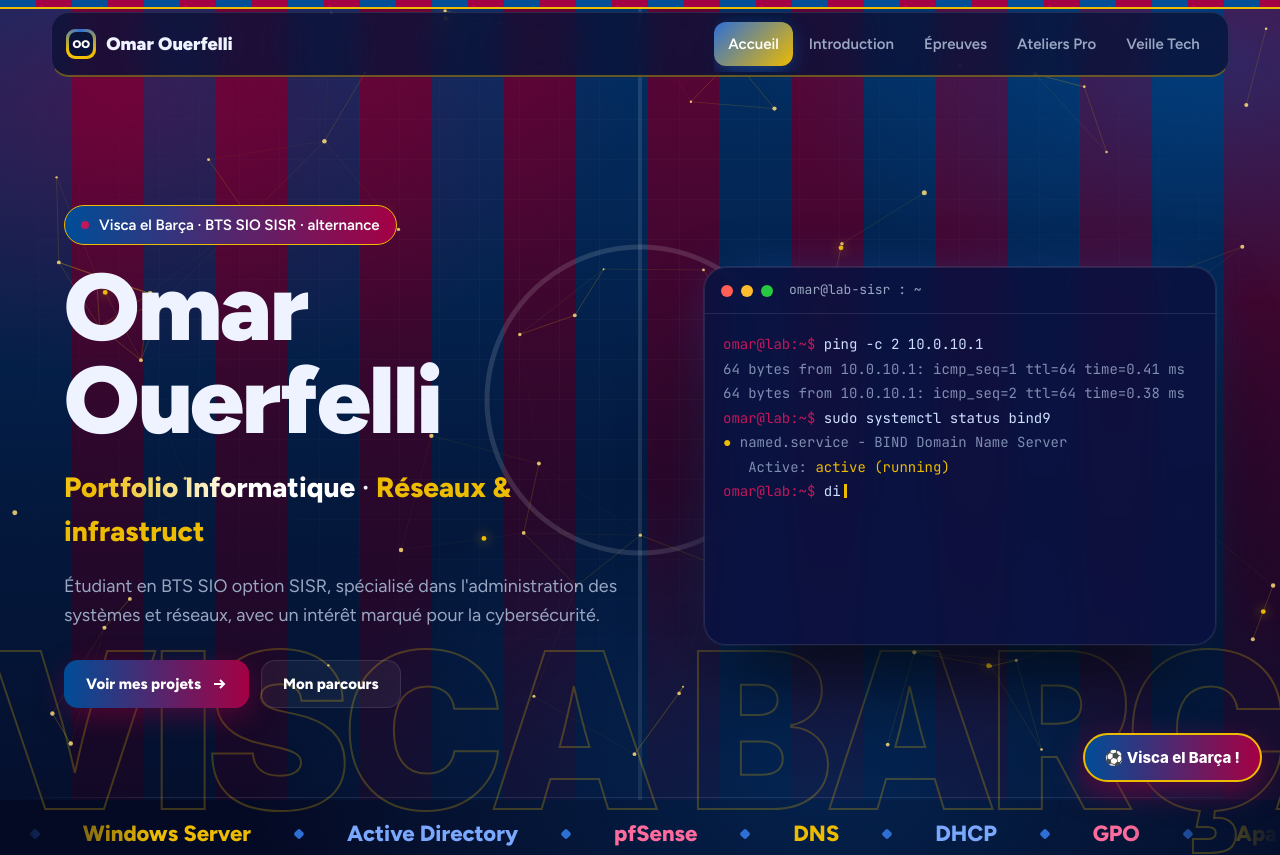
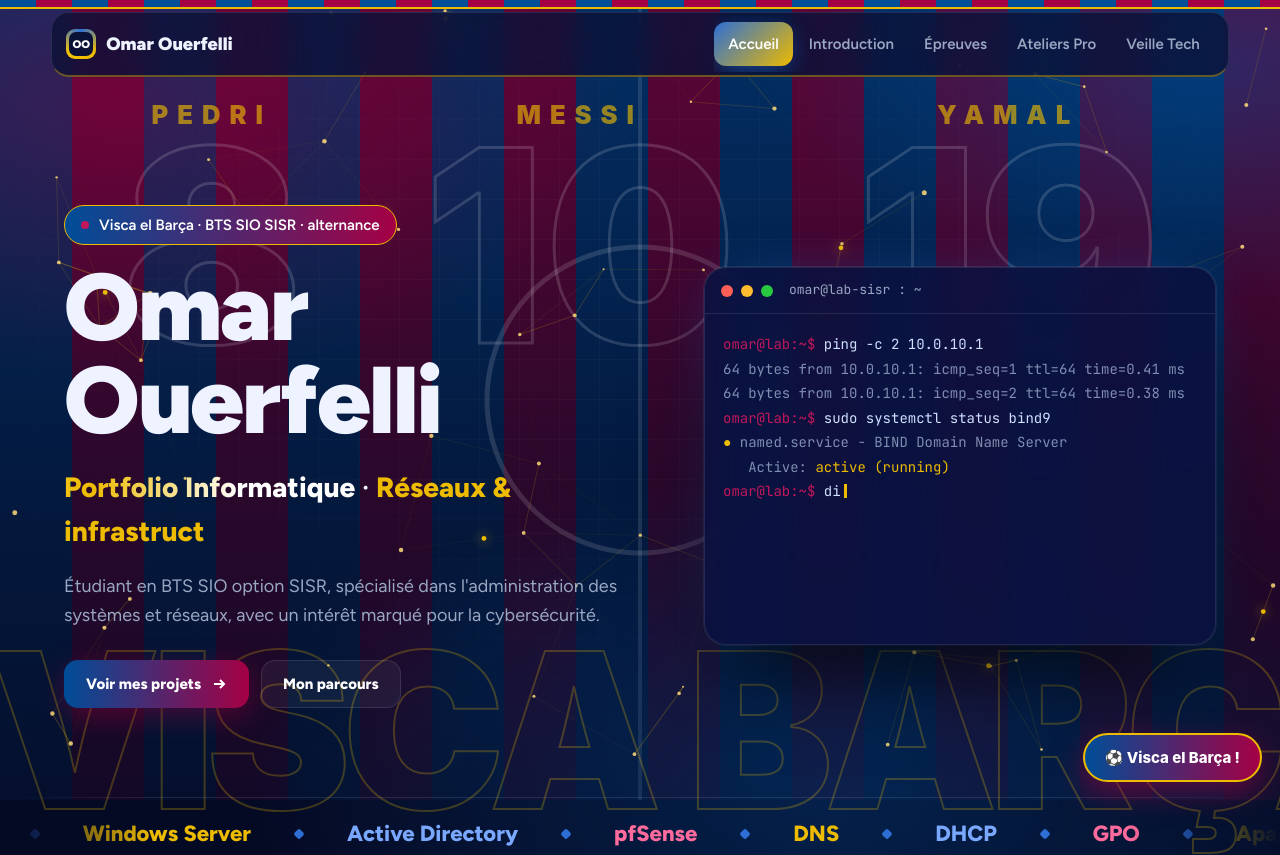
Before and after one commit to omarouerfelli/portfolio, a plain HTML site: page index.html in a window 1280 px wide. Shown: the top 855 px of the page. Drawn offline with Linux system fonts and the light colour scheme; animation ran at ten frames a second.

Commit message:
Add files via upload

```diff
--- a/index.html
+++ b/index.html
@@ -192,10 +192,13 @@ footer{border-top:7px solid transparent;border-image:repeating-linear-gradient(9
 .vis{background:linear-gradient(90deg,#004d98,#a50044,#004d98);border-block:3px solid #edbb00;padding:16px 0;mask-image:none;-webkit-mask-image:none}
 .vis span{font-size:36px;font-weight:900;letter-spacing:.05em;color:#edbb00}.vis span:nth-child(even){color:#fff}.vis span::after{background:#fff}
 .cf{position:fixed;z-index:300;width:10px;height:16px;pointer-events:none;border-radius:2px}
+.legends{position:fixed;inset:0;z-index:-2;pointer-events:none;display:flex;justify-content:space-evenly;align-items:flex-start;padding-top:14vh}
+.legends b{position:relative;font:900 21vw/1 Inter,sans-serif;color:transparent;-webkit-text-stroke:3px #ffffff26}
+.legends small{position:absolute;left:50%;top:-1vw;transform:translateX(-50%);font:900 2vw Inter,sans-serif;letter-spacing:.35em;color:#edbb00a0;-webkit-text-stroke:0}
 </style>
 </head>
 <body>
-<div class="stripes"></div><div class="pitch"></div><div class="mega">VISCA BARÇA</div><div class="aurora"></div><canvas id="net" aria-hidden="true"></canvas><div class="grain"></div><div id="glow"></div><div id="wipe"></div>
+<div class="stripes"></div><div class="pitch"></div><div class="legends" aria-hidden="true"><b>8<small>PEDRI</small></b><b>10<small>MESSI</small></b><b>19<small>YAMAL</small></b></div><div class="mega">VISCA BARÇA</div><div class="aurora"></div><canvas id="net" aria-hidden="true"></canvas><div class="grain"></div><div id="glow"></div><div id="wipe"></div>
 
 <nav><div class="in">
 <a class="logo" href="#accueil"><i></i><span>Omar Ouerfelli</span></a>
```
